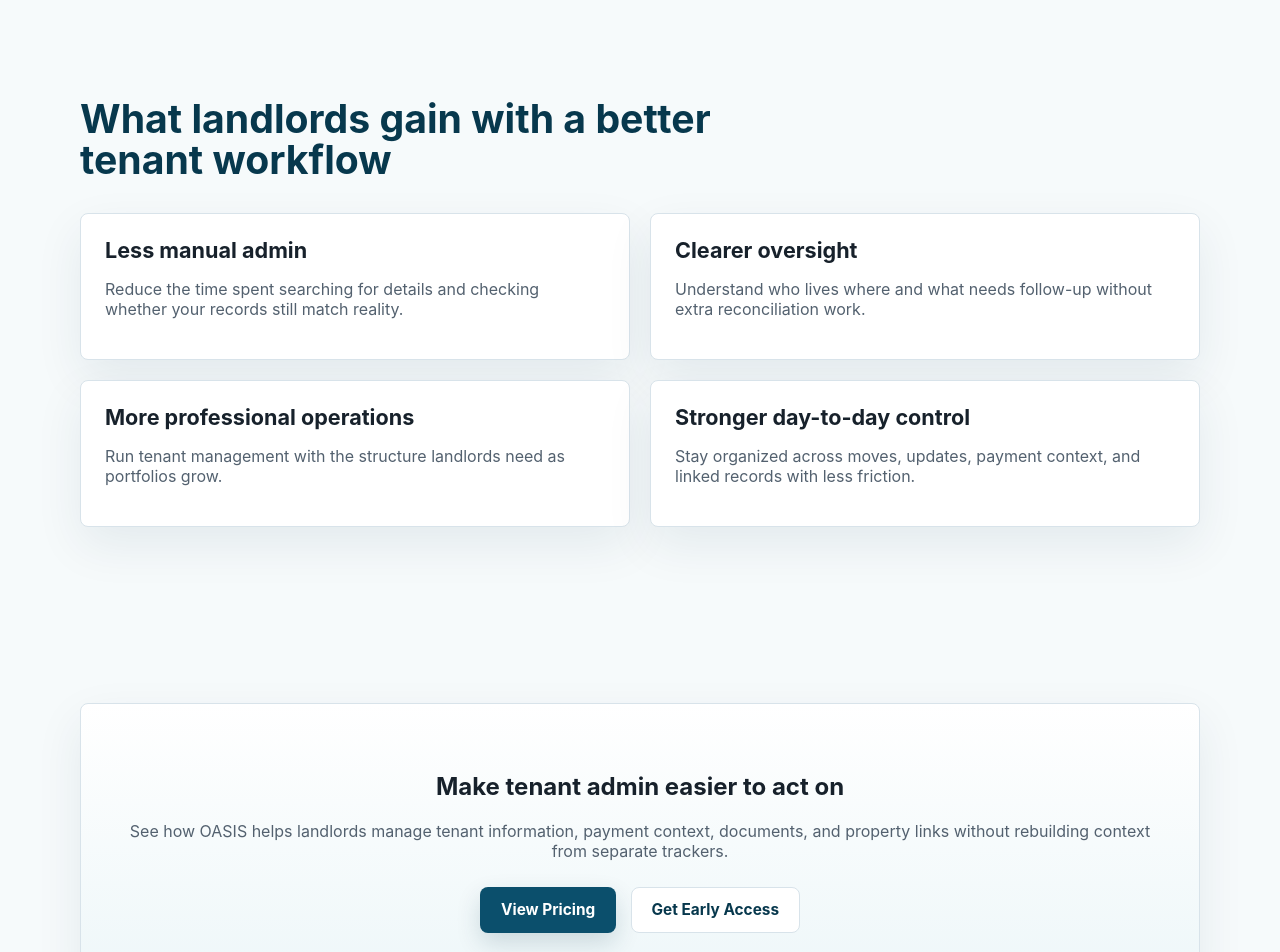
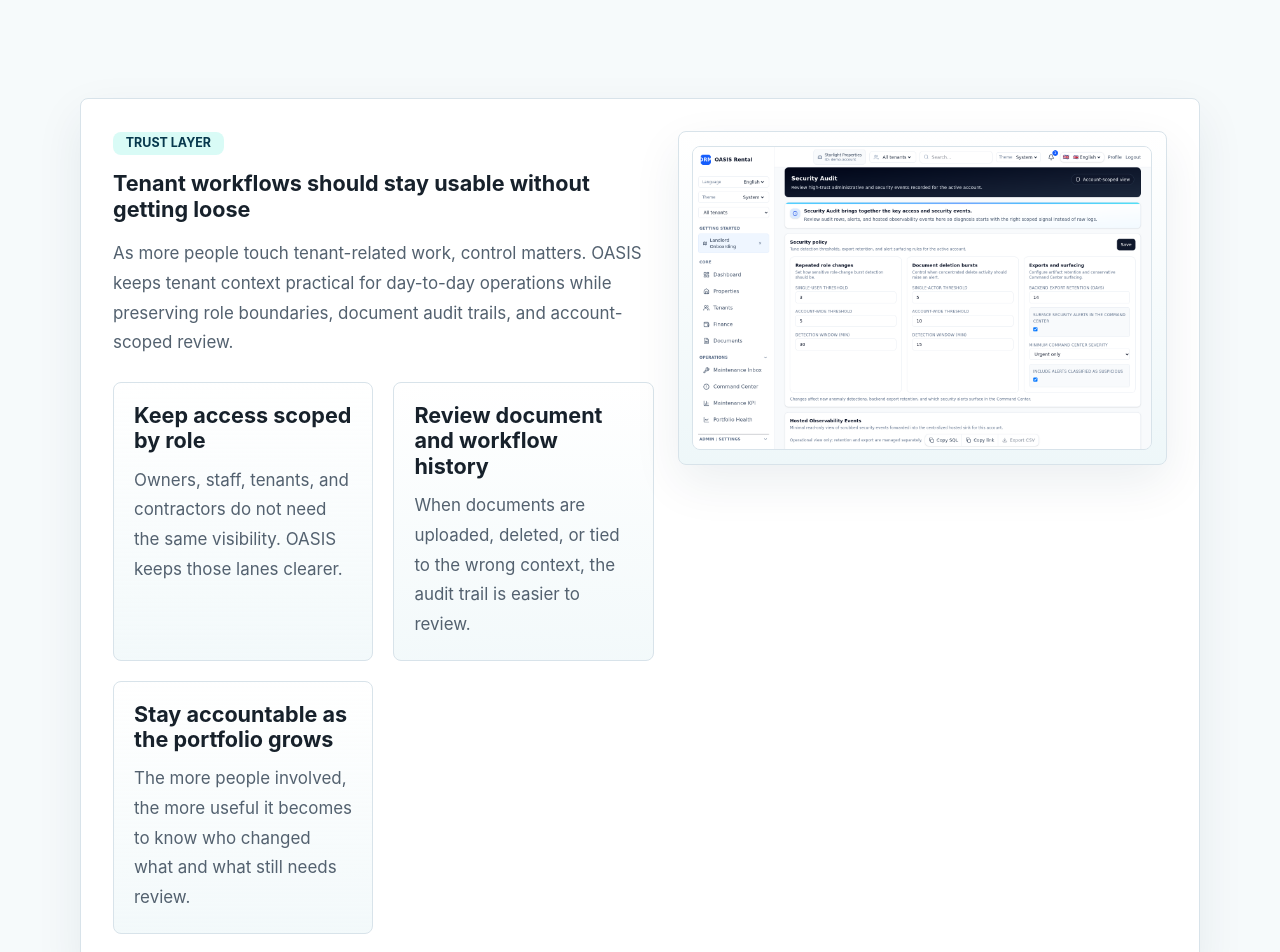
Before and after one commit to todainty147/Oasis-Propertuy-Management, a Next.js app in the folder marketing-site/: page /features/tenant-management in a window 1280 px wide. Shown: the part 2500-3452 px from the top of the page. Built offline with nearby package versions, Linux system fonts and the light colour scheme; no server answers.

Commit message:
Add security trust layer to marketing pages

```diff
--- a/marketing-site/app/features/tenant-management/page.tsx
+++ b/marketing-site/app/features/tenant-management/page.tsx
@@ -15,6 +15,7 @@ export default function TenantManagementPage() {
       <PageHero {...tenantManagementContent.hero} />
       <ContentSection {...tenantManagementContent.painPoints} />
       <ContentSection {...tenantManagementContent.solution} />
+      <ContentSection {...tenantManagementContent.trustLayer} />
       <BenefitGrid {...tenantManagementContent.benefits} />
       <FinalCta {...tenantManagementContent.finalCta} />
     </>
--- a/marketing-site/app/page.tsx
+++ b/marketing-site/app/page.tsx
@@ -20,6 +20,7 @@ export default function HomePage() {
       <ProductPreview {...homepageContent.productPreview} />
       <ContentSection {...homepageContent.healthSection} />
       <WorkflowShowcase {...homepageContent.workflowSection} />
+      <ContentSection {...homepageContent.securitySection} />
       <FinalCta {...homepageContent.finalCta} />
     </>
   );
--- a/marketing-site/content/features/tenant-management.ts
+++ b/marketing-site/content/features/tenant-management.ts
@@ -60,6 +60,28 @@ export const tenantManagementContent = {
     imageAlt: "OASIS property performance view showing tenant, payment, and property context together.",
     imageAlign: "left" as const,
   },
+  trustLayer: {
+    eyebrow: "Trust layer",
+    title: "Tenant workflows should stay usable without getting loose",
+    body:
+      "As more people touch tenant-related work, control matters. OASIS keeps tenant context practical for day-to-day operations while preserving role boundaries, document audit trails, and account-scoped review.",
+    items: [
+      {
+        title: "Keep access scoped by role",
+        body: "Owners, staff, tenants, and contractors do not need the same visibility. OASIS keeps those lanes clearer.",
+      },
+      {
+        title: "Review document and workflow history",
+        body: "When documents are uploaded, deleted, or tied to the wrong context, the audit trail is easier to review.",
+      },
+      {
+        title: "Stay accountable as the portfolio grows",
+        body: "The more people involved, the more useful it becomes to know who changed what and what still needs review.",
+      },
+    ],
+    imageSrc: "/screenshots/security-audit.png",
+    imageAlt: "OASIS Security Audit page showing account-scoped review of security and workflow events.",
+  },
   benefits: {
     title: "What landlords gain with a better tenant workflow",
     items: [
@@ -85,7 +107,7 @@ export const tenantManagementContent = {
     title: "Make tenant admin easier to act on",
     body:
       "See how OASIS helps landlords manage tenant information, payment context, documents, and property links without rebuilding context from separate trackers.",
-    primaryCta: { label: "View Pricing", href: "/pricing" },
-    secondaryCta: { label: "Get Early Access", href: siteConfig.appUrl },
+    primaryCta: { label: "Get Early Access", href: siteConfig.appUrl },
+    secondaryCta: { label: "View Pricing", href: "/pricing" },
   },
 };
```
Also changed, not shown: marketing-site/content/homepage.ts (+26 -0 lines).
